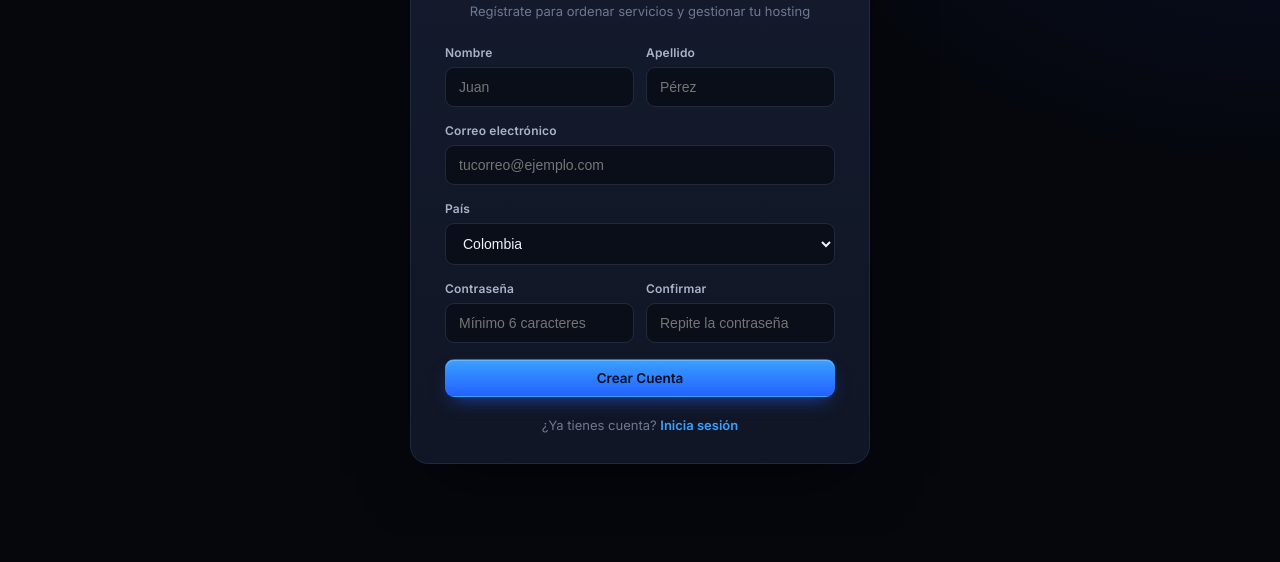
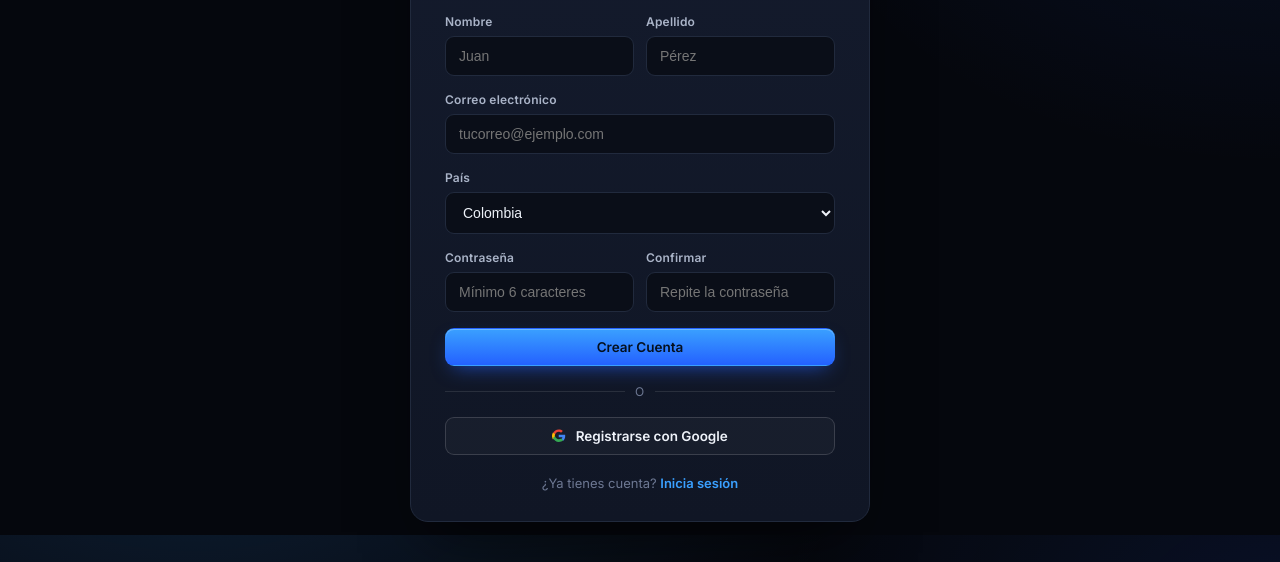
Before and after one commit to kernel-shield/k3rnel-panic, a website: page registro.html in a window 1280 px wide. Shown: the part 265-827 px from the top of the page. Before the commit the page ends 800 px from the top, so only its background shows below. Drawn offline with Linux system fonts and the light colour scheme; no server answers.

Commit message:
Implement Google login feature in registro.html
Added Google login button and functionality.

```diff
--- a/registro.html
+++ b/registro.html
@@ -77,6 +77,18 @@
           </div>
           <button type="submit" class="btn btn-primary btn-block">Crear Cuenta</button>
         </form>
+
+        <div style="display:flex; align-items:center; margin: 18px 0; gap: 10px;">
+          <div style="flex:1; height:1px; background:rgba(255,255,255,0.1);"></div>
+          <span style="font-size:12px; color:var(--text-2); text-transform:uppercase; letter-spacing:1px;">o</span>
+          <div style="flex:1; height:1px; background:rgba(255,255,255,0.1);"></div>
+        </div>
+
+        <button type="button" onclick="loginWithGoogle()" class="btn btn-ghost" style="width:100%; display:flex; align-items:center; justify-content:center; gap:10px; border-color:rgba(255,255,255,0.15);">
+          <svg width="18" height="18" viewBox="0 0 24 24"><path fill="#EA4335" d="M12 5c1.6 0 3 .6 4.1 1.6l3.1-3.1C17.3 1.8 14.8 1 12 1 7.4 1 3.6 3.6 1.7 7.4l3.7 2.9C6.3 7.2 8.9 5 12 5z"/><path fill="#4285F4" d="M23.5 12.3c0-.8-.1-1.6-.2-2.3H12v4.5h6.5c-.3 1.5-1.1 2.8-2.4 3.7l3.7 2.9c2.2-2 3.7-5 3.7-8.8z"/><path fill="#FBBC05" d="M5.4 14.7c-.2-.7-.4-1.5-.4-2.7s.2-2 .4-2.7L1.7 6.4C.6 8.6 0 11 0 12.5s.6 3.9 1.7 6.1l3.7-2.9z"/><path fill="#34A853" d="M12 23c3.2 0 6-1.1 8-3l-3.7-2.9c-1.1.7-2.5 1.2-4.3 1.2-3.1 0-5.7-2.2-6.6-5.2L1.7 15.9C3.6 19.7 7.4 23 12 23z"/></svg>
+          Registrarse con Google
+        </button>
+
         <div class="auth-alt">¿Ya tienes cuenta? <a href="login.html">Inicia sesión</a></div>
       </div>
     </div>
@@ -118,6 +130,23 @@ document.getElementById('regForm').addEventListener('submit', async function(e){
   msg.className = 'form-msg ok';
   setTimeout(()=>{ location.href = 'panel.html'; }, 700);
 });
+
+async function loginWithGoogle() {
+  const { error } = await supabase.auth.signInWithOAuth({
+    provider: 'google',
+    options: {
+      redirectTo: window.location.origin + '/panel.html'
+    }
+  });
+  if (error) {
+    if (typeof showToast === 'function') {
+      showToast('Error al conectar con Google');
+    } else {
+      alert('Error al conectar con Google');
+    }
+    console.error(error);
+  }
+}
 </script>
 </body>
 </html>
```
